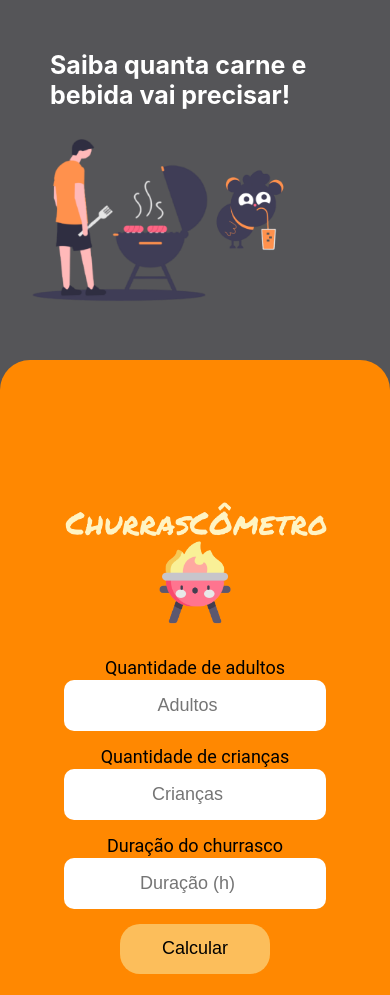
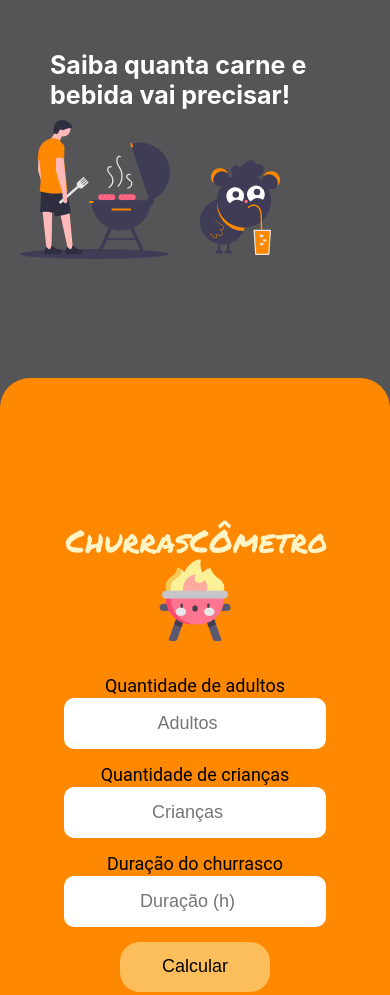
Before and after one commit to KeevenOliveira/churrascometro-js, a plain HTML site: page index.html in a window 390 px wide. Shown: the top 995 px of the page. Drawn offline with Linux system fonts and the light colour scheme.

Commit message:
corrigindo bugs

```diff
--- a/index.html
+++ b/index.html
@@ -12,9 +12,9 @@
     <div class="text">
         <h1>Saiba quanta carne e bebida vai precisar!</h1>
     </div>
-    <img class="barbecue" src="./assets/churras.png">
-    <img class="dog" src="./assets/dog.png">
-    <img class="juice" src="./assets/refri.png">
+    <img class="barbecue" src="./assets/barbecue.svg">
+    <img class="dog" src="./assets/dog.svg">
+    <img class="juice" src="./assets/drink.svg">
     <div class="container">
         <div class="main">
             <img class="logo" src="./assets/Churrascometro.png">
--- a/style/style.css
+++ b/style/style.css
@@ -12,6 +12,7 @@ body{
     justify-content: flex-end;
     align-items: center;
     margin-top: -140px;
+    /* width: 100px; */
 }
 
 .main{
@@ -22,8 +23,10 @@ body{
     align-items: center;
     border-radius: 30px;
     text-align: center;
-    width: 450px;
-    height: 770px;
+    /* width: 450px; */
+    /* height: 770px; */
+    width: 100% + 30px;
+    height: 98vh;
     justify-content: center;
     margin-bottom: 0.5rem;
 }
@@ -33,6 +36,8 @@ body{
     margin-bottom: -50px;
 }
 .input{
+    margin-left: 30px;
+    margin-right: 30px;
     margin-bottom: 5px;
     border: none;
     border-radius: 10px;
@@ -72,13 +77,13 @@ h1{
 .barbecue{
     margin-top: -40px;
     position: absolute;
-    width: 450px;
+    width: 420px;
 }
 .dog{
     position: absolute;
     margin-top: 380px;
     margin-left: 160px;
-    width: 250px;
+    width: 200px;
 }
 .juice{
     position: absolute;
@@ -133,7 +138,9 @@ h1{
         width: 380px;
     }
     .dog{
-        width: 200px;
+        /* margin-top:;  */
+        width: 150px;
+
     }
 }
 @media screen and (max-width: 1190px){
@@ -150,7 +157,8 @@ h1{
         width: 350px;
     }
     .dog{
-        width: 180px;
+        margin-top: 320px;
+        width: 150px;
     }
 }
 @media screen and (max-width: 1090px){
@@ -183,10 +191,14 @@ h1{
     }
     .barbecue{
         position: absolute;
-        width: 300px;
+        width: 250px;
     }
     .dog{
         width: 150px;
+    }
+    .container{
+        width: 100%;
+        height: 100vh;
     }
 }
 @media screen and (max-width: 980px){
@@ -206,8 +218,9 @@ h1{
     .dog{
         width: 150px;
     }
-    .main{
-        width: 400px;
+    .container{
+        width: 100%;
+        height: 100vh;
     }
 }
 @media screen and (max-width: 980px){
@@ -246,13 +259,13 @@ h1{
     }
     .barbecue{
         position: absolute;
-        width: 250px;
+        width: 200px;
         margin-left: 200px;
     }
     .dog{
         margin: 0px;
         position: absolute;
-        width: 150px;
+        width: 100px;
         margin-left: 450px;
     }
     .container{
@@ -318,10 +331,10 @@ h1{
 }
 @media screen and (max-width: 400px){
     .barbecue{
-        width: 200px;
+        width: 150px;
     }
     .dog{
-        width: 100px;
+        width: 80px;
         margin-left: 200px;
     }
 }
```
Also changed, not shown: assets/barbecue.svg (added), assets/churras.png (deleted), assets/dog.png (deleted), assets/dog.svg (added), assets/drink.svg (added).
